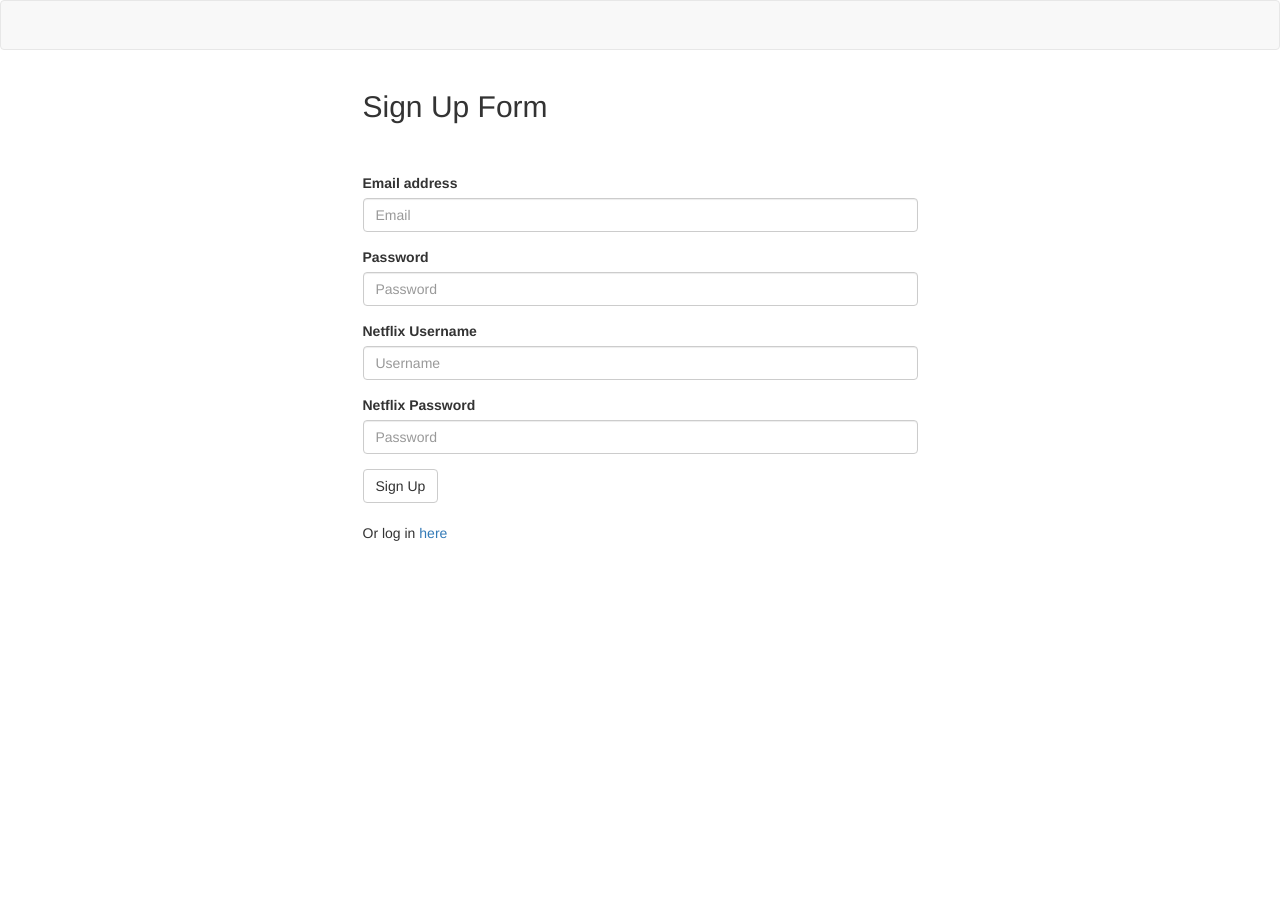
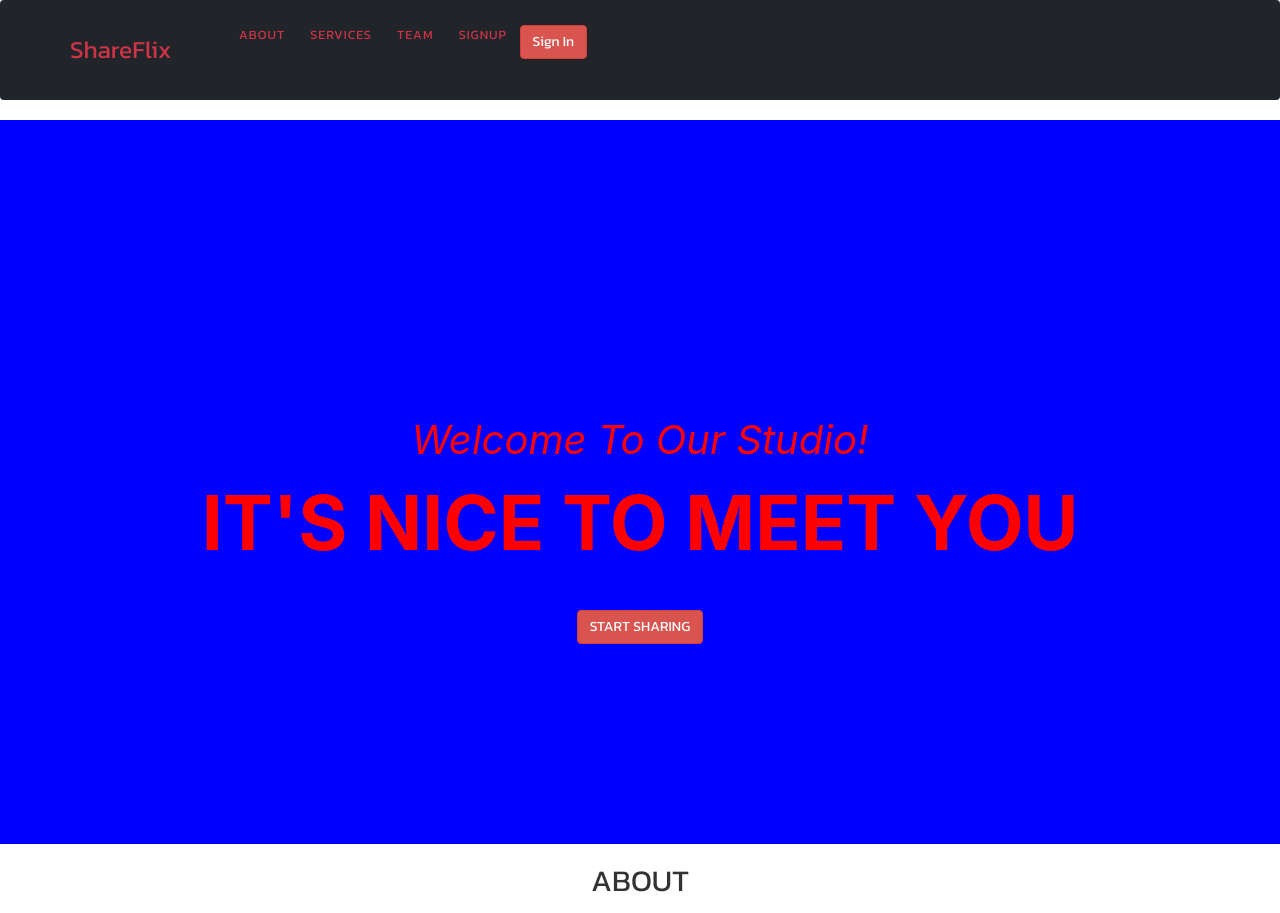
Before and after one commit to jn394/Project-2, a web app: file public/signup.html in a window 1280 px wide; the page is wider, and only the part inside the window is pictured. Shown: the top 913 px of that part. Before the commit the page ends 541 px from the top of that part, so only its background shows below. Run offline with its HTML, style and script files only (its server is not run), Linux system fonts and the light colour scheme; some libraries are stand-ins or nearby versions.

Commit message:
updating css nav (#7)

```diff
--- a/public/signup.html
+++ b/public/signup.html
@@ -2,21 +2,334 @@
 <html lang="en">
 
 <head>
-  <title>Passport Authentication</title>
+  <title>ShareFlix</title>
   <meta charset="UTF-8">
   <meta name="viewport" content="width=device-width, initial-scale=1">
   <link rel="stylesheet" href="https://maxcdn.bootstrapcdn.com/bootswatch/3.3.7/lumen/bootstrap.min.css">
+  <!-- FONT AWESOME -->
+  <link href="https://fonts.googleapis.com/css?family=Kanit" rel="stylesheet">
   <link href="stylesheets/style.css" rel="stylesheet">
 </head>
 
 <body>
-  <nav class="navbar navbar-default">
-    <div class="container-fluid">
-      <div class="navbar-header">
+  <!-- NAV BAR -->
+  <nav class="navbar navbar-expand-lg navbar-dark " id="mainNav">
+    <div class="container">
+      <a class="navbar-brand " href="#page-top">ShareFlix</a>
+      <div class="collapse navbar-collapse" id="navbarResponsive">
+        <a class="btn btn-danger " href="login.html"> Sign In</a>
+
+
+        <ul class="navbar-nav text-uppercase ">
+          <li class="nav-item">
+            <a class="nav-link " href="#about">About</a>
+          </li>
+          <li class="nav-item">
+            <a class="nav-link " href="#services">Services</a>
+          </li>
+          <li class="nav-item">
+            <a class="nav-link " href="#team">Team</a>
+          </li>
+          <li class="nav-item">
+            <a class="nav-link " href="#signup">Signup</a>
+          </li>
+
+        </ul>
       </div>
     </div>
   </nav>
+
+
+  <header class="masthead">
     <div class="container">
+      <div class="intro-text">
+        <div class="intro-lead-in">Welcome To Our Studio!</div>
+        <div class="intro-heading text-uppercase">It's Nice To Meet You</div>
+        <a class="btn btn-danger btn-xl text-uppercase" href="#signup">Start Sharing</a>
+      </div>
+    </div>
+  </header>
+
+
+  <!-- ABOUT -->
+  <section class="bg-light" id="about">
+    <div class="container">
+      <div class="row">
+        <div class="col-lg-12 text-center">
+          <h2 class="section-heading text-uppercase">About</h2>
+          <h3 class="section-subheading text-muted">Lorem ipsum dolor sit amet consectetur.</h3>
+        </div>
+      </div>
+      <div class="row">
+        <div class="col-sm-3">
+          <div class="team-member">
+            <img class="mx-auto rounded-circle" src="img/team/1.jpg" alt="">
+            <h4>Kay Garland</h4>
+            <p class="text-muted">Lead Designer</p>
+            <ul class="list-inline social-buttons">
+              <li class="list-inline-item">
+                <a href="#">
+                  <i class="fab fa-twitter"></i>
+                </a>
+              </li>
+              <li class="list-inline-item">
+                <a href="#">
+                  <i class="fab fa-facebook-f"></i>
+                </a>
+              </li>
+              <li class="list-inline-item">
+                <a href="#">
+                  <i class="fab fa-linkedin-in"></i>
+                </a>
+              </li>
+            </ul>
+          </div>
+        </div>
+        <div class="col-sm-3">
+          <div class="team-member">
+            <img class="mx-auto rounded-circle" src="img/team/1.jpg" alt="">
+            <h4>Kay Garland</h4>
+            <p class="text-muted">Lead Designer</p>
+            <ul class="list-inline social-buttons">
+              <li class="list-inline-item">
+                <a href="#">
+                  <i class="fab fa-twitter"></i>
+                </a>
+              </li>
+              <li class="list-inline-item">
+                <a href="#">
+                  <i class="fab fa-facebook-f"></i>
+                </a>
+              </li>
+              <li class="list-inline-item">
+                <a href="#">
+                  <i class="fab fa-linkedin-in"></i>
+                </a>
+              </li>
+            </ul>
+          </div>
+        </div>
+        <div class="col-sm-3">
+          <div class="team-member">
+            <img class="mx-auto rounded-circle" src="img/team/2.jpg" alt="">
+            <h4>Larry Parker</h4>
+            <p class="text-muted">Lead Marketer</p>
+            <ul class="list-inline social-buttons">
+              <li class="list-inline-item">
+                <a href="#">
+                  <i class="fab fa-twitter"></i>
+                </a>
+              </li>
+              <li class="list-inline-item">
+                <a href="#">
+                  <i class="fab fa-facebook-f"></i>
+                </a>
+              </li>
+              <li class="list-inline-item">
+                <a href="#">
+                  <i class="fab fa-linkedin-in"></i>
+                </a>
+              </li>
+            </ul>
+          </div>
+        </div>
+        <div class="col-sm-3">
+          <div class="team-member">
+            <img class="mx-auto rounded-circle" src="img/team/3.jpg" alt="">
+            <h4>Diana Pertersen</h4>
+            <p class="text-muted">Lead Developer</p>
+            <ul class="list-inline social-buttons">
+              <li class="list-inline-item">
+                <a href="#">
+                  <i class="fab fa-twitter"></i>
+                </a>
+              </li>
+              <li class="list-inline-item">
+                <a href="#">
+                  <i class="fab fa-facebook-f"></i>
+                </a>
+              </li>
+              <li class="list-inline-item">
+                <a href="#">
+                  <i class="fab fa-linkedin-in"></i>
+                </a>
+              </li>
+            </ul>
+          </div>
+        </div>
+      </div>
+      <div class="row">
+        <div class="col-lg-8 mx-auto text-center">
+          <p class="large text-muted">Lorem ipsum dolor sit amet, consectetur adipisicing elit. Aut eaque, laboriosam
+            veritatis, quos non quis ad perspiciatis, totam corporis ea, alias ut unde.</p>
+        </div>
+      </div>
+    </div>
+  </section>
+  <hr>
+
+  <!-- SERVICES -->
+  <section id="services">
+    <div class="container">
+      <div class="row">
+        <div class="col-lg-12 text-center">
+          <h2 class="section-heading text-uppercase">Services</h2>
+          <h3 class="section-subheading text-muted">Lorem ipsum dolor sit amet consectetur.</h3>
+        </div>
+      </div>
+      <div class="row text-center">
+        <div class="col-md-4">
+          <span class="fa-stack fa-4x">
+            <i class="fas fa-circle fa-stack-2x text-primary"></i>
+            <i class="fas fa-shopping-cart fa-stack-1x fa-inverse"></i>
+          </span>
+          <h4 class="service-heading">E-Commerce</h4>
+          <p class="text-muted">Lorem ipsum dolor sit amet, consectetur adipisicing elit. Minima maxime quam architecto
+            quo inventore harum ex magni, dicta impedit.</p>
+        </div>
+        <div class="col-md-4">
+          <span class="fa-stack fa-4x">
+            <i class="fas fa-circle fa-stack-2x text-primary"></i>
+            <i class="fas fa-laptop fa-stack-1x fa-inverse"></i>
+          </span>
+          <h4 class="service-heading">Responsive Design</h4>
+          <p class="text-muted">Lorem ipsum dolor sit amet, consectetur adipisicing elit. Minima maxime quam architecto
+            quo inventore harum ex magni, dicta impedit.</p>
+        </div>
+        <div class="col-md-4">
+          <span class="fa-stack fa-4x">
+            <i class="fas fa-circle fa-stack-2x text-primary"></i>
+            <i class="fas fa-lock fa-stack-1x fa-inverse"></i>
+          </span>
+          <h4 class="service-heading">Web Security</h4>
+          <p class="text-muted">Lorem ipsum dolor sit amet, consectetur adipisicing elit. Minima maxime quam architecto
+            quo inventore harum ex magni, dicta impedit.</p>
+        </div>
+      </div>
+    </div>
+  </section>
+
+  <!-- TEAM -->
+  <section class="bg-light" id="team">
+    <div class="container">
+      <div class="row">
+        <div class="col-lg-12 text-center">
+          <h2 class="section-heading text-uppercase">Our Amazing Team</h2>
+          <h3 class="section-subheading text-muted">Lorem ipsum dolor sit amet consectetur.</h3>
+        </div>
+      </div>
+      <div class="row">
+        <div class="col-sm-3">
+          <div class="team-member">
+            <img class="mx-auto rounded-circle" src="img/team/1.jpg" alt="">
+            <h4>Kay Garland</h4>
+            <p class="text-muted">Lead Designer</p>
+            <ul class="list-inline social-buttons">
+              <li class="list-inline-item">
+                <a href="#">
+                  <i class="fab fa-twitter"></i>
+                </a>
+              </li>
+              <li class="list-inline-item">
+                <a href="#">
+                  <i class="fab fa-facebook-f"></i>
+                </a>
+              </li>
+              <li class="list-inline-item">
+                <a href="#">
+                  <i class="fab fa-linkedin-in"></i>
+                </a>
+              </li>
+            </ul>
+          </div>
+        </div>
+        <div class="col-sm-3">
+          <div class="team-member">
+            <img class="mx-auto rounded-circle" src="img/team/1.jpg" alt="">
+            <h4>Kay Garland</h4>
+            <p class="text-muted">Lead Designer</p>
+            <ul class="list-inline social-buttons">
+              <li class="list-inline-item">
+                <a href="#">
+                  <i class="fab fa-twitter"></i>
+                </a>
+              </li>
+              <li class="list-inline-item">
+                <a href="#">
+                  <i class="fab fa-facebook-f"></i>
+                </a>
+              </li>
+              <li class="list-inline-item">
+                <a href="#">
+                  <i class="fab fa-linkedin-in"></i>
+                </a>
+              </li>
+            </ul>
+          </div>
+        </div>
+        <div class="col-sm-3">
+          <div class="team-member">
+            <img class="mx-auto rounded-circle" src="img/team/2.jpg" alt="">
+            <h4>Larry Parker</h4>
+            <p class="text-muted">Lead Marketer</p>
+            <ul class="list-inline social-buttons">
+              <li class="list-inline-item">
+                <a href="#">
+                  <i class="fab fa-twitter"></i>
+                </a>
+              </li>
+              <li class="list-inline-item">
+                <a href="#">
+                  <i class="fab fa-facebook-f"></i>
+                </a>
+              </li>
+              <li class="list-inline-item">
+                <a href="#">
+                  <i class="fab fa-linkedin-in"></i>
+                </a>
+              </li>
+            </ul>
+          </div>
+        </div>
+        <div class="col-sm-3">
+          <div class="team-member">
+            <img class="mx-auto rounded-circle" src="img/team/3.jpg" alt="">
+            <h4>Diana Pertersen</h4>
+            <p class="text-muted">Lead Developer</p>
+            <ul class="list-inline social-buttons">
+              <li class="list-inline-item">
+                <a href="#">
+                  <i class="fab fa-twitter"></i>
+                </a>
+              </li>
+              <li class="list-inline-item">
+                <a href="#">
+                  <i class="fab fa-facebook-f"></i>
+                </a>
+              </li>
+              <li class="list-inline-item">
+                <a href="#">
+                  <i class="fab fa-linkedin-in"></i>
+                </a>
+              </li>
+            </ul>
+          </div>
+        </div>
+      </div>
+      <div class="row">
+        <div class="col-lg-8 mx-auto text-center">
+          <p class="large text-muted">Lorem ipsum dolor sit amet, consectetur adipisicing elit. Aut eaque, laboriosam
+            veritatis, quos non quis ad perspiciatis, totam corporis ea, alias ut unde.</p>
+        </div>
+      </div>
+    </div>
+  </section>
+
+  <hr>
+
+  <!-- SIGNUP -->
+  <section>
+    <div class="container" id="signup">
       <div class="row">
         <div class="col-md-6 col-md-offset-3">
           <h2>Sign Up Form</h2>
@@ -51,6 +364,49 @@
         </div>
       </div>
     </div>
+  </section>
+
+  <hr>
+
+  <!-- FOOTER -->
+  <footer>
+    <div class="container">
+      <div class="row">
+        <div class="col-md-4">
+          <span class="copyright">Copyright &copy; Your Website 2018</span>
+        </div>
+        <div class="col-md-4">
+          <ul class="list-inline social-buttons">
+            <li class="list-inline-item">
+              <a href="#">
+                <i class="fab fa-twitter"></i>
+              </a>
+            </li>
+            <li class="list-inline-item">
+              <a href="#">
+                <i class="fab fa-facebook-f"></i>
+              </a>
+            </li>
+            <li class="list-inline-item">
+              <a href="#">
+                <i class="fab fa-linkedin-in"></i>
+              </a>
+            </li>
+          </ul>
+        </div>
+        <div class="col-md-4">
+          <ul class="list-inline quicklinks">
+            <li class="list-inline-item">
+              <a href="#">Privacy Policy</a>
+            </li>
+            <li class="list-inline-item">
+              <a href="#">Terms of Use</a>
+            </li>
+          </ul>
+        </div>
+      </div>
+    </div>
+  </footer>
 
   <script src="https://cdnjs.cloudflare.com/ajax/libs/jquery/3.2.1/jquery.min.js"></script>
   <script type="text/javascript" src="js/signup.js"></script>
--- a/public/stylesheets/style.css
+++ b/public/stylesheets/style.css
@@ -2,3 +2,133 @@ form.signup,
 form.login {
   margin-top: 50px;
 }
+
+body {
+  font-family: 'Kanit', sans-serif;
+}
+
+
+
+/* NAVBAR */
+#mainNav {
+  background-color: #212529!important;
+}
+
+#mainNav .navbar-toggler {
+  font-size: 12px;
+  right: 0;
+  padding: 13px;
+  text-transform: uppercase;
+  color: white;
+  border: 0;
+  background-color: rgb(205, 52, 71);
+}
+
+#mainNav .navbar-brand {
+  color: rgb(205, 52, 71);
+}
+
+#mainNav .navbar-brand.active, #mainNav .navbar-brand:active, #mainNav .navbar-brand:focus, #mainNav .navbar-brand:hover {
+  color: white;
+}
+
+.nav-item {
+  list-style: none;
+}
+#mainNav .navbar-nav .nav-item .nav-link {
+  font-size: 90%;
+  font-weight: 400;
+  padding: 0.75em 0;
+  letter-spacing: 1px;
+  color: rgb(205, 52, 71);
+
+}
+
+#mainNav .navbar-nav .nav-item .nav-link.active, #mainNav .navbar-nav .nav-item .nav-link:hover {
+  color: white;
+  text-decoration: none;
+}
+
+@media (min-width: 992px) {
+  #mainNav {
+    padding-top: 25px;
+    padding-bottom: 25px;
+    -webkit-transition: padding-top 0.3s, padding-bottom 0.3s;
+    transition: padding-top 0.3s, padding-bottom 0.3s;
+    border: none;
+    background-color: transparent;
+  }
+  #mainNav .navbar-brand {
+    font-size: 1.75em;
+    -webkit-transition: all 0.3s;
+    transition: all 0.3s;
+  }
+  #mainNav .navbar-nav .nav-item .nav-link {
+    padding: 1.1em 1em !important;
+  }
+  #mainNav.navbar-shrink {
+    padding-top: 0;
+    padding-bottom: 0;
+    background-color: #212529;
+  }
+  #mainNav.navbar-shrink .navbar-brand {
+    font-size: 1.25em;
+    padding: 12px 0;
+  }
+}
+
+
+
+/* WELCOME */
+
+header.masthead {
+  text-align: center;
+  color: red;
+background-color: blue;
+  background-repeat: no-repeat;
+  background-attachment: scroll;
+  background-position: center center;
+  background-size: cover;
+}
+
+header.masthead .intro-text {
+  padding-top: 150px;
+  padding-bottom: 100px;
+}
+
+header.masthead .intro-text .intro-lead-in {
+  font-size: 22px;
+  font-style: italic;
+  line-height: 22px;
+  margin-bottom: 25px;
+  font-family: 'Droid Serif', -apple-system, BlinkMacSystemFont, 'Segoe UI', Roboto, 'Helvetica Neue', Arial, sans-serif, 'Apple Color Emoji', 'Segoe UI Emoji', 'Segoe UI Symbol', 'Noto Color Emoji';
+}
+
+header.masthead .intro-text .intro-heading {
+  font-size: 50px;
+  font-weight: 700;
+  line-height: 50px;
+  margin-bottom: 25px;
+  font-family: 'Montserrat', -apple-system, BlinkMacSystemFont, 'Segoe UI', Roboto, 'Helvetica Neue', Arial, sans-serif, 'Apple Color Emoji', 'Segoe UI Emoji', 'Segoe UI Symbol', 'Noto Color Emoji';
+}
+
+@media (min-width: 768px) {
+  header.masthead .intro-text {
+    padding-top: 300px;
+    padding-bottom: 200px;
+  }
+  header.masthead .intro-text .intro-lead-in {
+    font-size: 40px;
+    font-style: italic;
+    line-height: 40px;
+    margin-bottom: 25px;
+    font-family: 'Droid Serif', -apple-system, BlinkMacSystemFont, 'Segoe UI', Roboto, 'Helvetica Neue', Arial, sans-serif, 'Apple Color Emoji', 'Segoe UI Emoji', 'Segoe UI Symbol', 'Noto Color Emoji';
+  }
+  header.masthead .intro-text .intro-heading {
+    font-size: 75px;
+    font-weight: 700;
+    line-height: 75px;
+    margin-bottom: 50px;
+    font-family: 'Montserrat', -apple-system, BlinkMacSystemFont, 'Segoe UI', Roboto, 'Helvetica Neue', Arial, sans-serif, 'Apple Color Emoji', 'Segoe UI Emoji', 'Segoe UI Symbol', 'Noto Color Emoji';
+  }
+}
```
Also changed, not shown: public/login.html (+7 -0 lines), public/testing.html (+4 -6 lines), 1 other file. Lines whose indentation alone changed are shown as unchanged.
